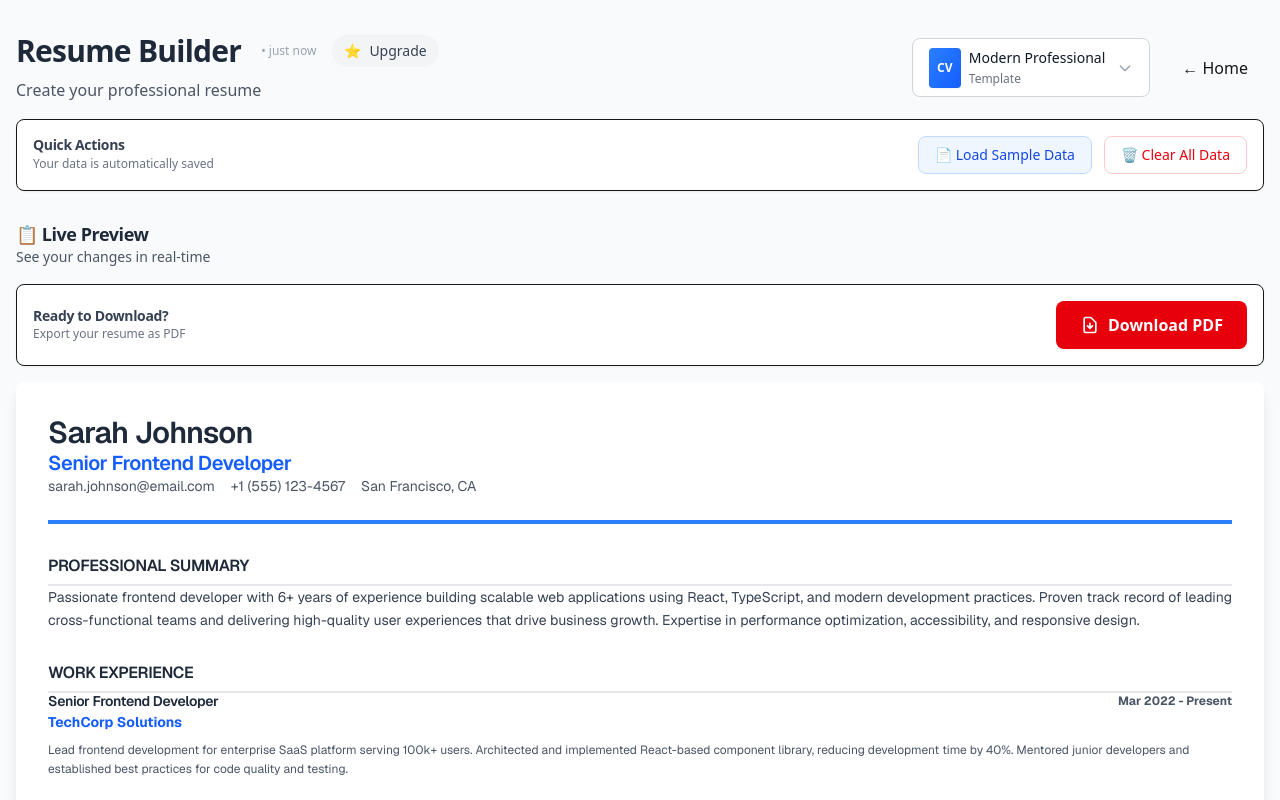
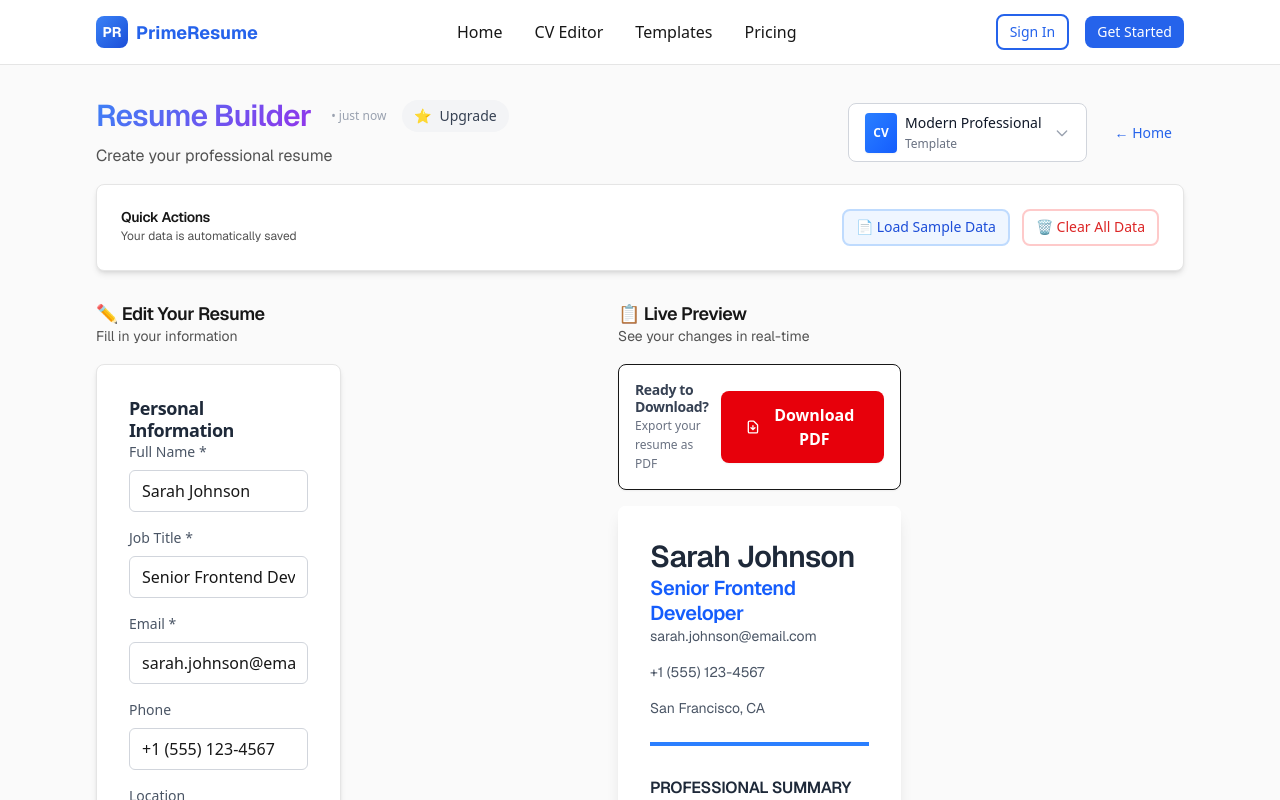
Before and after one commit to tolunaytogul/primeresumebuilder, a Next.js app: page /cv-editor in a window 1280 px wide. Shown: the top 800 px of the page. Built offline with nearby package versions, Linux system fonts and the light colour scheme; what @react-pdf/renderer would draw is missing.

Commit message:
refactor(ui): apply design system to CV Editor page - Layout integration, Card components, Button variants, animations

```diff
--- a/src/app/cv-editor/page.tsx
+++ b/src/app/cv-editor/page.tsx
@@ -9,6 +9,8 @@ import PremiumBadge from '@/components/PremiumBadge';
 import Link from 'next/link';
 import { useCV } from '@/context/CVContext';
 import { useState } from 'react';
+import { Layout } from '@/components/layout';
+import { Container, Button, Heading, Text, Card, FadeIn, SlideUp } from '@/components/ui';
 
 export default function CVEditorPage() {
   const { clearSavedData, loadSampleData, hasSavedData } = useCV();
@@ -28,130 +30,151 @@ export default function CVEditorPage() {
   };
 
   return (
-    <div className="min-h-screen bg-gray-50">
-      <div className="container mx-auto px-4 py-4 lg:py-8">
+    <Layout className="bg-neutral-50">
+      <Container className="py-4 lg:py-8">
         {/* Header */}
+        <FadeIn>
           <div className="flex flex-col gap-4 mb-6 lg:mb-8">
             {/* Top Row - Title and Navigation */}
             <div className="flex flex-col sm:flex-row justify-between items-start sm:items-center gap-4 sm:gap-0">
               <div className="flex-1">
                 <div className="flex items-center gap-4 mb-2">
-                <h1 className="text-2xl lg:text-3xl font-bold text-gray-800">Resume Builder</h1>
+                  <Heading level={1} size="3xl" className="text-gradient">
+                    Resume Builder
+                  </Heading>
                   <SaveStatusIndicator />
                   <PremiumBadge />
                 </div>
-              <p className="text-gray-600 text-sm lg:text-base">Create your professional resume</p>
+                <Text color="muted">Create your professional resume</Text>
               </div>
               <div className="flex flex-col sm:flex-row items-start sm:items-center gap-4">
                 <TemplateSelector />
-              <Link
-                href="/"
-                className="px-4 py-2 text-blue-600 hover:text-blue-800 font-medium whitespace-nowrap"
-              >
+                <Button variant="ghost" size="sm" className="hover-lift">
+                  <Link href="/">
                     ← Home
                   </Link>
+                </Button>
               </div>
             </div>
 
             {/* Data Management Controls - Mobile Optimized */}
-          <div className="flex flex-col sm:flex-row gap-3 p-4 bg-white rounded-lg shadow-sm border">
+            <Card className="hover-lift transition-all duration-300">
+              <div className="flex flex-col sm:flex-row gap-3">
                 <div className="flex-1">
-              <h4 className="text-sm font-medium text-gray-700 mb-1">Quick Actions</h4>
-              <p className="text-xs text-gray-500">Your data is automatically saved</p>
+                  <Heading level={4} size="sm" className="mb-1">Quick Actions</Heading>
+                  <Text size="xs" color="muted">Your data is automatically saved</Text>
                 </div>
 
                 <div className="flex flex-col sm:flex-row gap-2 sm:gap-3">
                   {/* Sample Data Button */}
-              <button
+                  <Button
+                    variant="outline"
+                    size="sm"
                     onClick={loadSampleData}
-                className="px-4 py-2 text-sm font-medium rounded-lg transition-colors bg-blue-50 text-blue-700 hover:bg-blue-100 border border-blue-200 whitespace-nowrap"
+                    className="bg-primary-50 text-primary-700 border-primary-200 hover:bg-primary-100 whitespace-nowrap"
                   >
                     📄 Load Sample Data
-              </button>
+                  </Button>
 
                   {/* Clear Data Button */}
                   {hasSavedData() && (
                     <div className="flex gap-2">
                       {showConfirm ? (
                         <>
-                      <button
+                          <Button
+                            variant="danger"
+                            size="sm"
                             onClick={handleClearData}
-                        className="px-4 py-2 text-sm font-medium bg-red-600 text-white rounded-lg hover:bg-red-700 transition-colors whitespace-nowrap"
+                            className="whitespace-nowrap"
                           >
                             ✓ Confirm Clear
-                      </button>
-                      <button
+                          </Button>
+                          <Button
+                            variant="outline"
+                            size="sm"
                             onClick={handleCancel}
-                        className="px-4 py-2 text-sm font-medium border border-gray-300 text-gray-700 rounded-lg hover:bg-gray-50 transition-colors whitespace-nowrap"
+                            className="whitespace-nowrap"
                           >
                             ✕ Cancel
-                      </button>
+                          </Button>
                         </>
                       ) : (
-                    <button
+                        <Button
+                          variant="outline"
+                          size="sm"
                           onClick={handleClearData}
-                      className="px-4 py-2 text-sm font-medium text-red-600 hover:text-red-800 border border-red-200 hover:border-red-300 rounded-lg transition-colors whitespace-nowrap"
+                          className="text-danger-600 hover:text-danger-800 border-danger-200 hover:border-danger-300 whitespace-nowrap"
                         >
                           🗑️ Clear All Data
-                    </button>
+                        </Button>
                       )}
                     </div>
                   )}
                 </div>
               </div>
+            </Card>
           </div>
+        </FadeIn>
 
         {/* Mobile-First Layout: Preview First, Then Form */}
-        <div className="flex flex-col gap-6">
+        <div className="flex flex-col gap-6 lg:hidden">
           {/* CV Preview Section - Now at Top for Mobile */}
+          <SlideUp delay={0.2}>
             <div className="w-full">
               <div className="mb-4">
-              <h2 className="text-lg font-semibold text-gray-800 mb-2">📋 Live Preview</h2>
-              <p className="text-sm text-gray-600">See your changes in real-time</p>
+                <Heading level={2} size="lg" className="mb-2">📋 Live Preview</Heading>
+                <Text size="sm" color="muted">See your changes in real-time</Text>
               </div>
               <CVPreview />
             </div>
+          </SlideUp>
 
           {/* Form Section - Below Preview for Mobile */}
+          <SlideUp delay={0.4}>
             <div className="w-full">
               <div className="mb-4">
-              <h2 className="text-lg font-semibold text-gray-800 mb-2">✏️ Edit Your Resume</h2>
-              <p className="text-sm text-gray-600">Fill in your information below</p>
+                <Heading level={2} size="lg" className="mb-2">✏️ Edit Your Resume</Heading>
+                <Text size="sm" color="muted">Fill in your information below</Text>
               </div>
-            <div className="bg-white rounded-lg shadow-sm p-4 lg:p-6">
+              <Card padding="lg" className="hover-lift transition-all duration-300">
                 <CVForm />
+              </Card>
             </div>
-          </div>
+          </SlideUp>
         </div>
 
         {/* Desktop Layout: Side by Side */}
         <div className="hidden lg:block">
           <div className="flex gap-8 mt-8">
             {/* Form Section */}
+            <SlideUp delay={0.2}>
               <div className="w-1/2">
                 <div className="mb-4">
-                <h2 className="text-lg font-semibold text-gray-800 mb-2">✏️ Edit Your Resume</h2>
-                <p className="text-sm text-gray-600">Fill in your information</p>
+                  <Heading level={2} size="lg" className="mb-2">✏️ Edit Your Resume</Heading>
+                  <Text size="sm" color="muted">Fill in your information</Text>
                 </div>
-              <div className="bg-white rounded-lg shadow-sm p-6">
+                <Card padding="lg" className="hover-lift transition-all duration-300">
                   <CVForm />
+                </Card>
               </div>
-            </div>
+            </SlideUp>
 
             {/* Preview Section */}
+            <SlideUp delay={0.4}>
               <div className="w-1/2">
                 <div className="mb-4">
-                <h2 className="text-lg font-semibold text-gray-800 mb-2">📋 Live Preview</h2>
-                <p className="text-sm text-gray-600">See your changes in real-time</p>
+                  <Heading level={2} size="lg" className="mb-2">📋 Live Preview</Heading>
+                  <Text size="sm" color="muted">See your changes in real-time</Text>
                 </div>
                 <CVPreview />
               </div>
+            </SlideUp>
           </div>
         </div>
-      </div>
+      </Container>
 
       {/* Premium Modal */}
       <PremiumModal />
-    </div>
+    </Layout>
   );
 }
```
Lines whose indentation alone changed are shown as unchanged.
